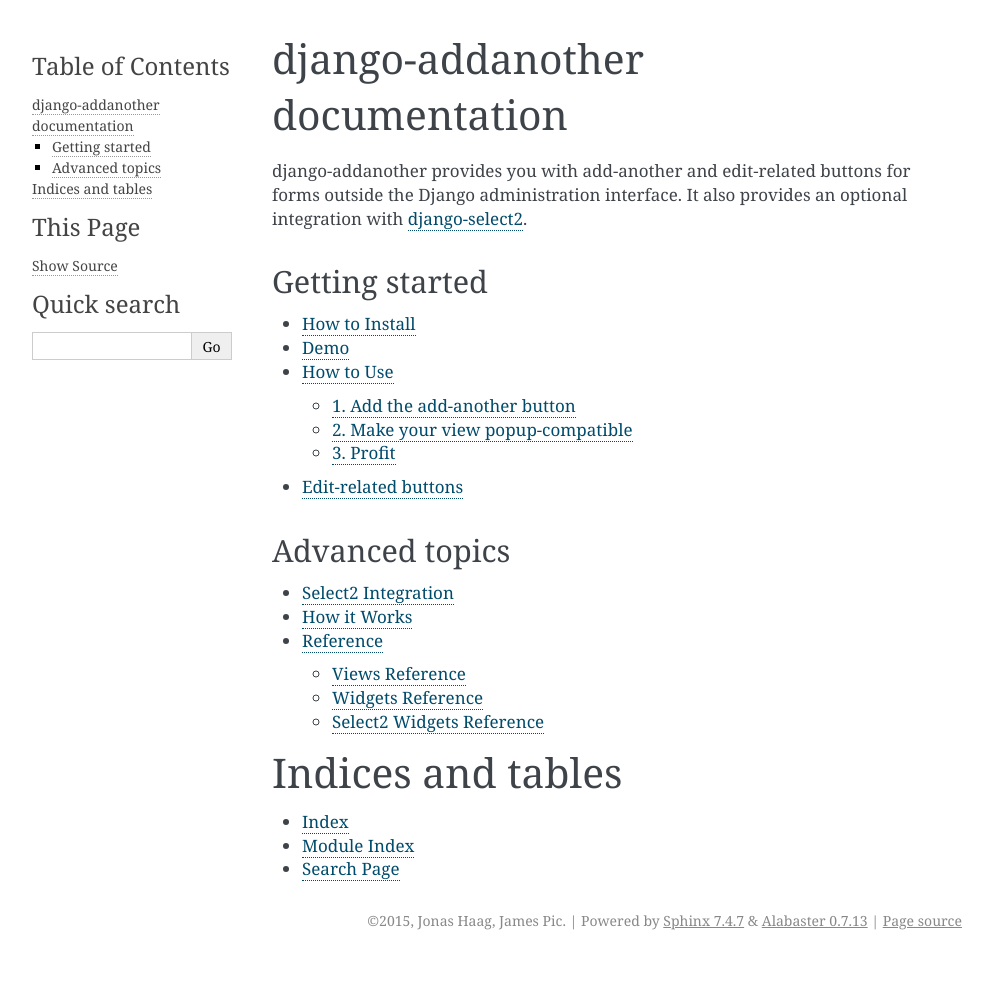
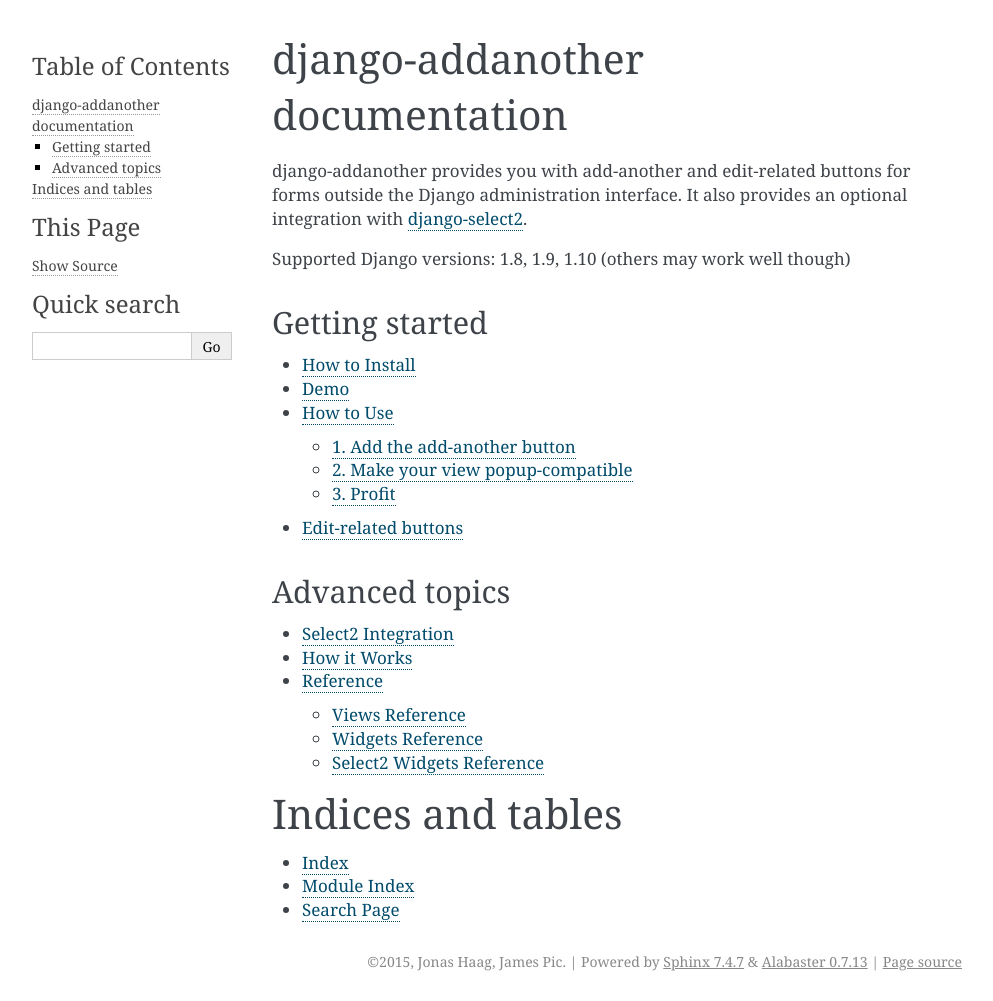
Before and after one commit to jonashaag/django-addanother, a Sphinx documentation site: the page built from docs/index.rst, in a window 1280 px wide. Shown: the whole page, without its empty margins (148-1141 px from the left). Built offline with Sphinx 7.4.7, drawn with Linux system fonts in a browser that asks for light colours; before the commit the page ends 960 px from its top, so only the background shows below that.

Commit message:
Update index.rst

```diff
--- a/docs/index.rst
+++ b/docs/index.rst
@@ -2,6 +2,8 @@
 ===============================
 
 django-addanother provides you with add-another and edit-related buttons for forms outside the Django administration interface. It also provides an optional integration with django-select2_.
+
+Supported Django versions: 1.8, 1.9, 1.10 (others may work well though)
 
 .. _django-select2: http://django-select2.readthedocs.org/
 
```
